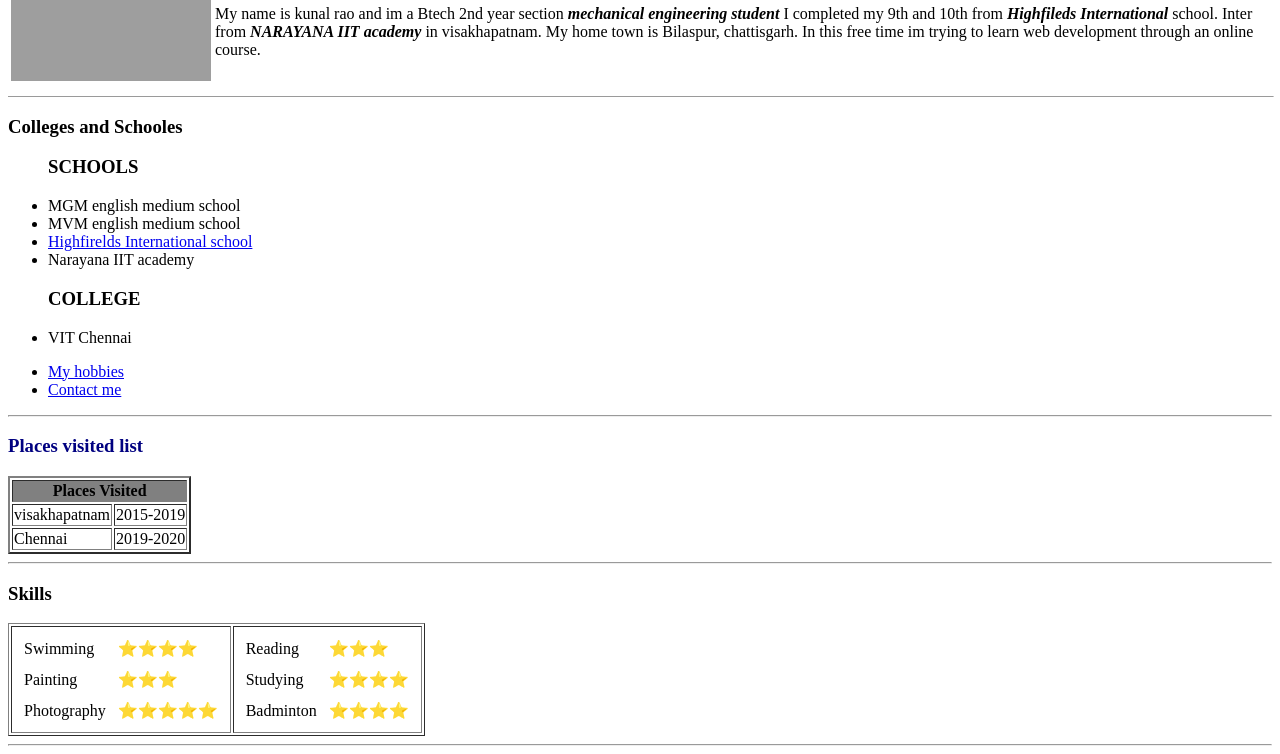
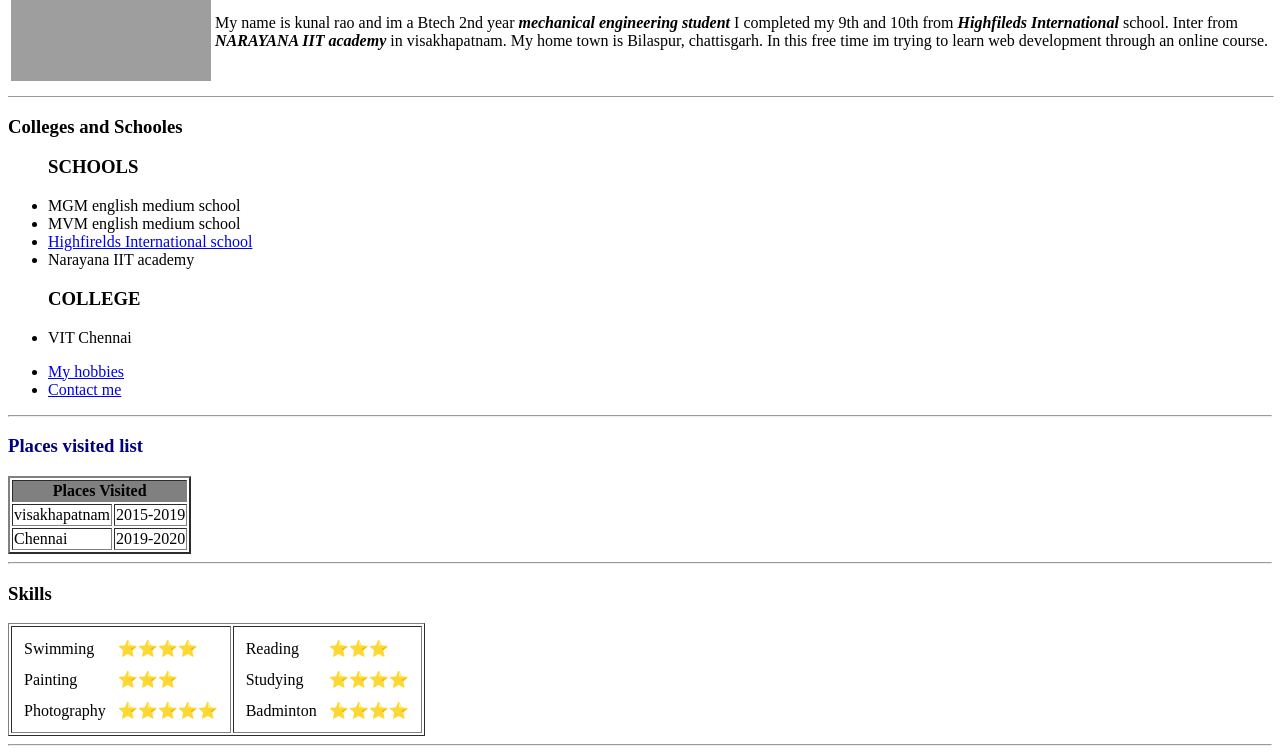
Before and after one commit to kunall24/krsite, a plain HTML site: page index.html in a window 1280 px wide. Shown: the part 130-884 px from the top of the page. Drawn offline with Linux system fonts and the light colour scheme; grey boxes are pictures that could not be loaded.

Commit message:
Update index.html

```diff
--- a/index.html
+++ b/index.html
@@ -10,7 +10,7 @@
         <td><img src="https://scontent.fbho1-2.fna.fbcdn.net/v/t1.0-9/68790898_1340788882745532_7168274737414537216_o.jpg?_nc_cat=106&_nc_sid=09cbfe&_nc_ohc=Q9PB8fR6_PcAX_MvtLy&_nc_ht=scontent.fbho1-2.fna&oh=6ccb670499e2290ca1f599d4a253d1dd&oe=5F5EF220" alt="a demo image" height="200" width="200"></td>
         <td><h1>Kunal Rao</h1>
         <p><em>Student of mechanical engineering in <strong><a href="http://chennai.vit.ac.in/" target="_blank">VIT Chennai</a></strong>.</em></p>
-        <p>My name is kunal rao and im a Btech 2nd year section <em><strong>mechanical engineering student</strong></em> I completed my 9th and 10th from <em><strong>Highfileds International</strong></em> school. Inter from <em><strong>NARAYANA IIT academy</strong></em> in visakhapatnam. My home town is Bilaspur, chattisgarh. In this free time im trying to learn web development through an online course. </p></td>
+        <p>My name is kunal rao and im a Btech 2nd year <em><strong>mechanical engineering student</strong></em> I completed my 9th and 10th from <em><strong>Highfileds International</strong></em> school. Inter from <em><strong>NARAYANA IIT academy</strong></em> in visakhapatnam. My home town is Bilaspur, chattisgarh. In this free time im trying to learn web development through an online course. </p></td>
       </tr>
     </table>
     <hr size="1" shade width="100%">
```
